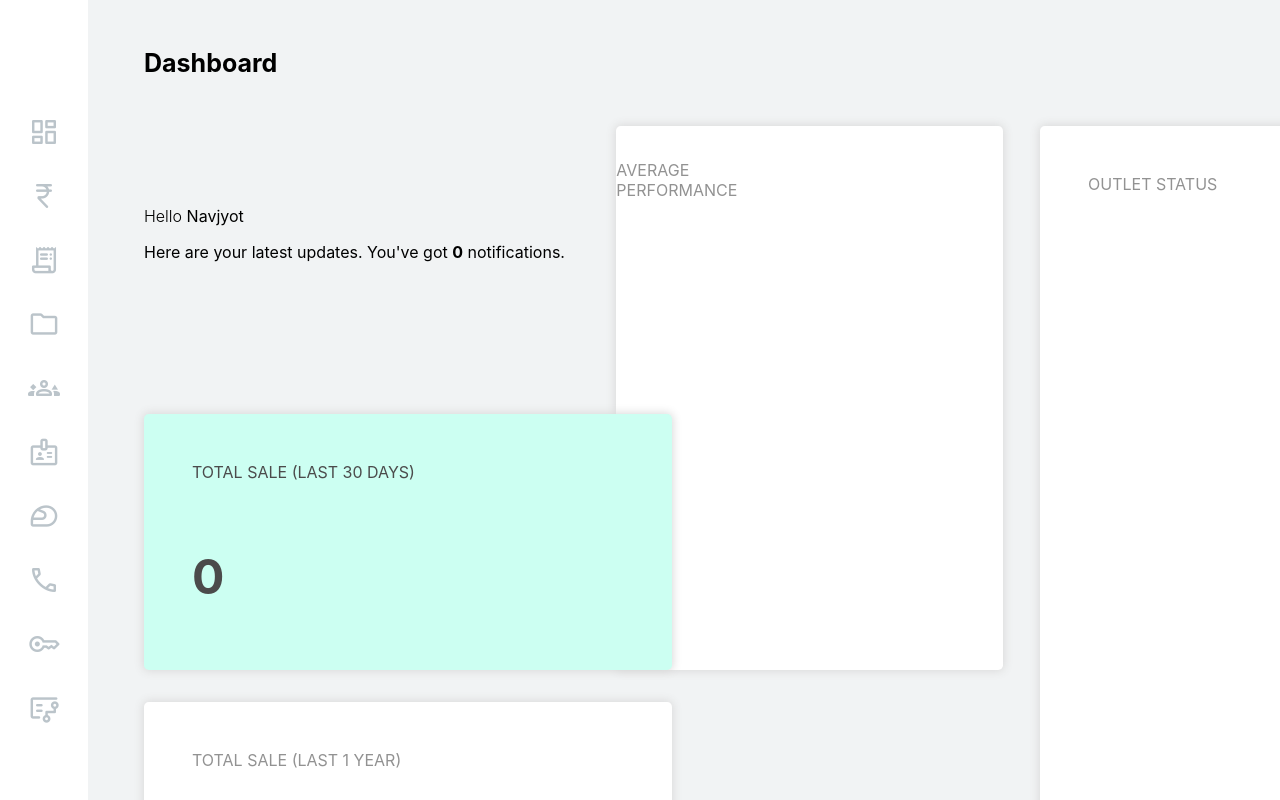
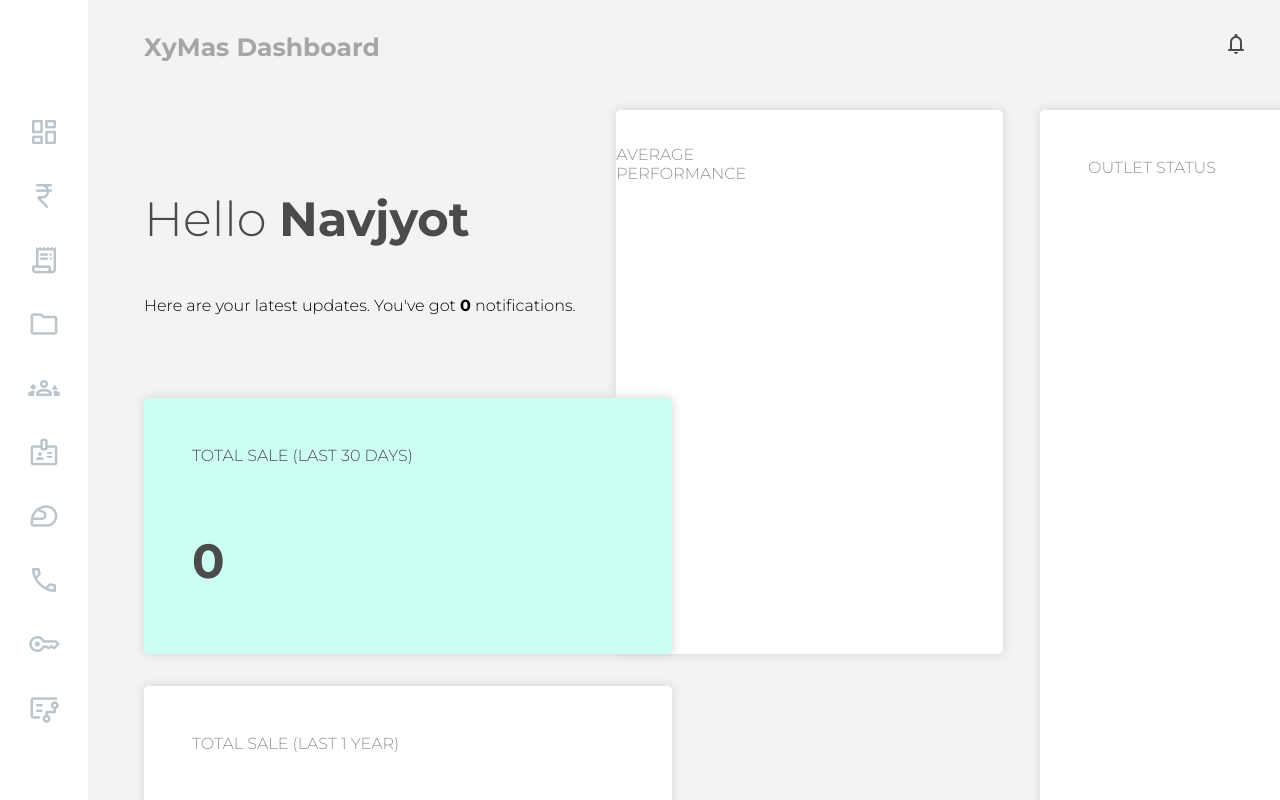
Before and after one commit to styp3r/xymas, a React (Create React App) app: page / in a window 1280 px wide. Shown: the top 800 px of the page. Built offline with nearby package versions, Linux system fonts and the light colour scheme.

Commit message:
Welcome message styling and animation. Adds notification icon to the top right of screen

```diff
--- a/public/index.html
+++ b/public/index.html
@@ -24,8 +24,11 @@
       work correctly both with client-side routing and a non-root public URL.
       Learn how to configure a non-root public URL by running `npm run build`.
     -->
-    <!--Google Material Symbols-->
+    <!--Google Material Symbols & fonts-->
     <link rel="stylesheet" href="https://fonts.googleapis.com/css2?family=Material+Symbols+Rounded:opsz,wght,FILL,GRAD@48,400,1,0" />
+    <style>
+      @import url('https://fonts.googleapis.com/css2?family=Montserrat:wght@300;700&display=swap');
+    </style>
    <title>React App</title>
   </head>
   <body>
--- a/src/App.css
+++ b/src/App.css
@@ -91,10 +91,38 @@
   100% {font-size: 2rem;}
 }
 
+#welcomeMessage{
+  animation-name: welcomeMessage_appear;
+  animation-duration: 1s;
+  opacity: 0;
+  animation-delay: 0.7s;
+  animation-fill-mode: forwards;
+}
+
+@keyframes welcomeMessage_appear{
+  from {opacity: 0;}
+  to {opacity: 1;}
+}
+
 #option1Content{
   display: flex;
   flex-direction: column;
   padding: 2rem;
+}
+
+#option1TopBar{
+  display: flex;
+  position: relative;
+}
+
+#notifications{
+  position: absolute;
+  right: 3rem;
+  color: #4b4b4b;
+}
+
+#notifications:hover{
+  cursor: pointer;
 }
 
 #monthlyRevOverview, #dailyRevOverview{
@@ -120,6 +148,7 @@
   text-align: center;
   overflow-x: hidden;
   background-color: #f1f3f4;
+  font-family: 'Montserrat', sans-serif;
 }
 
 #navbar {
--- a/src/components/Option1.js
+++ b/src/components/Option1.js
@@ -126,13 +126,17 @@ const Option1 = () => {
   return (
     <div id="option1Page">
       <div id="option1Content">
-        <p style={{ fontWeight: "bold", margin: "1rem 0 3rem 0", fontSize: "25px" }}>Dashboard</p>
+        <div id = "option1TopBar">
+          <p style={{ fontWeight: "bold", margin: "0 0 3rem 0", fontSize: "25px", color: '#a6a6a6' }}>XyMas Dashboard</p>
+          <div id="notifications"><span class="material-symbols-rounded">notifications</span></div>
+        </div>
 
         <div id="heroContainer">
 
           <div id="totalRevContainer">
-            <div id = "welcomeMessage">
-              <p><span style={{ fontWeight: 300}}>Hello</span> Navjyot</p>
+
+            <div id="welcomeMessage">
+              <p style={{ color: '#4b4b4b', fontSize: '3rem', fontWeight: 300 }} >Hello <span style={{ fontWeight: 700 }}>Navjyot</span></p>
               <p>Here are your latest updates. <span>You've got <span style={{ fontWeight: 700 }}>{notifNum}</span> notifications.</span></p>
             </div>
 
```
